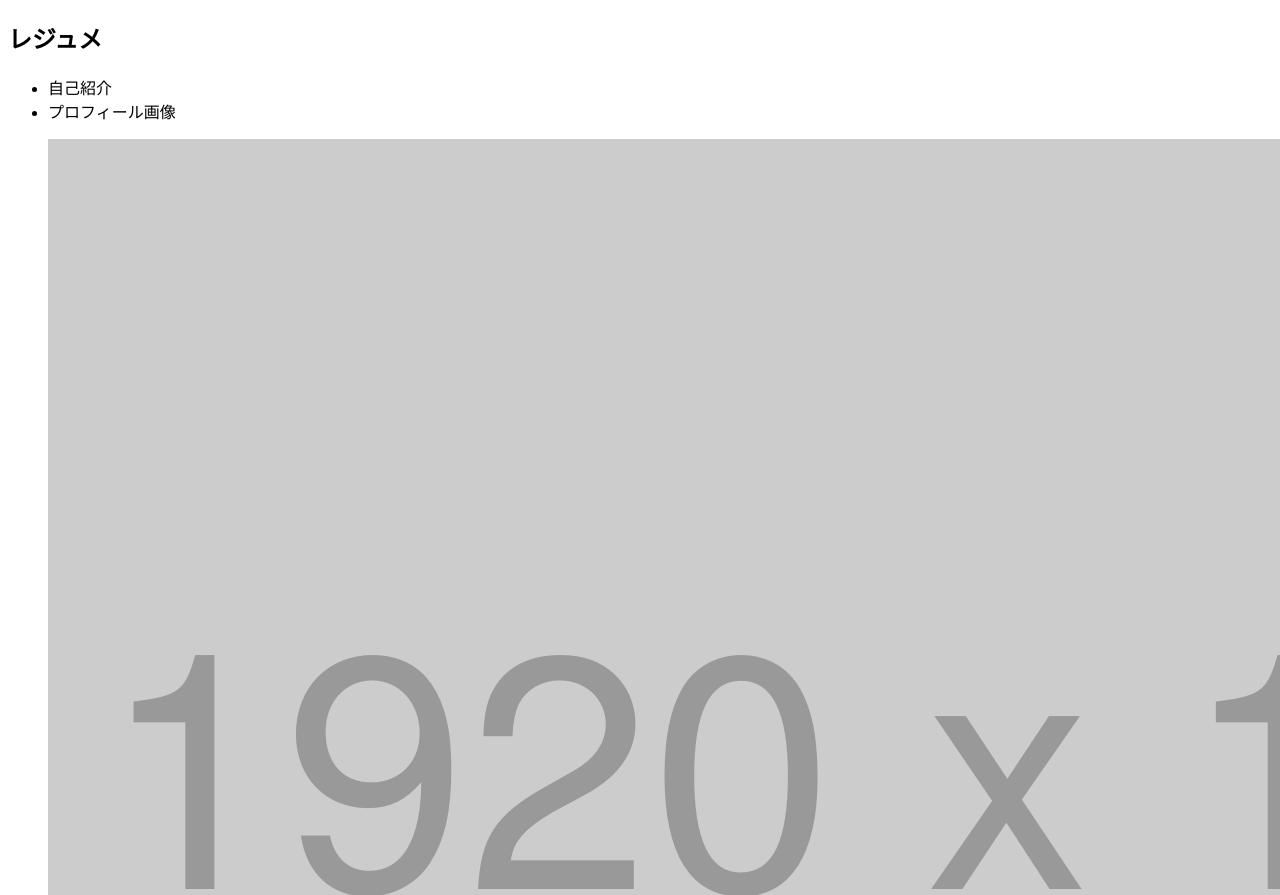
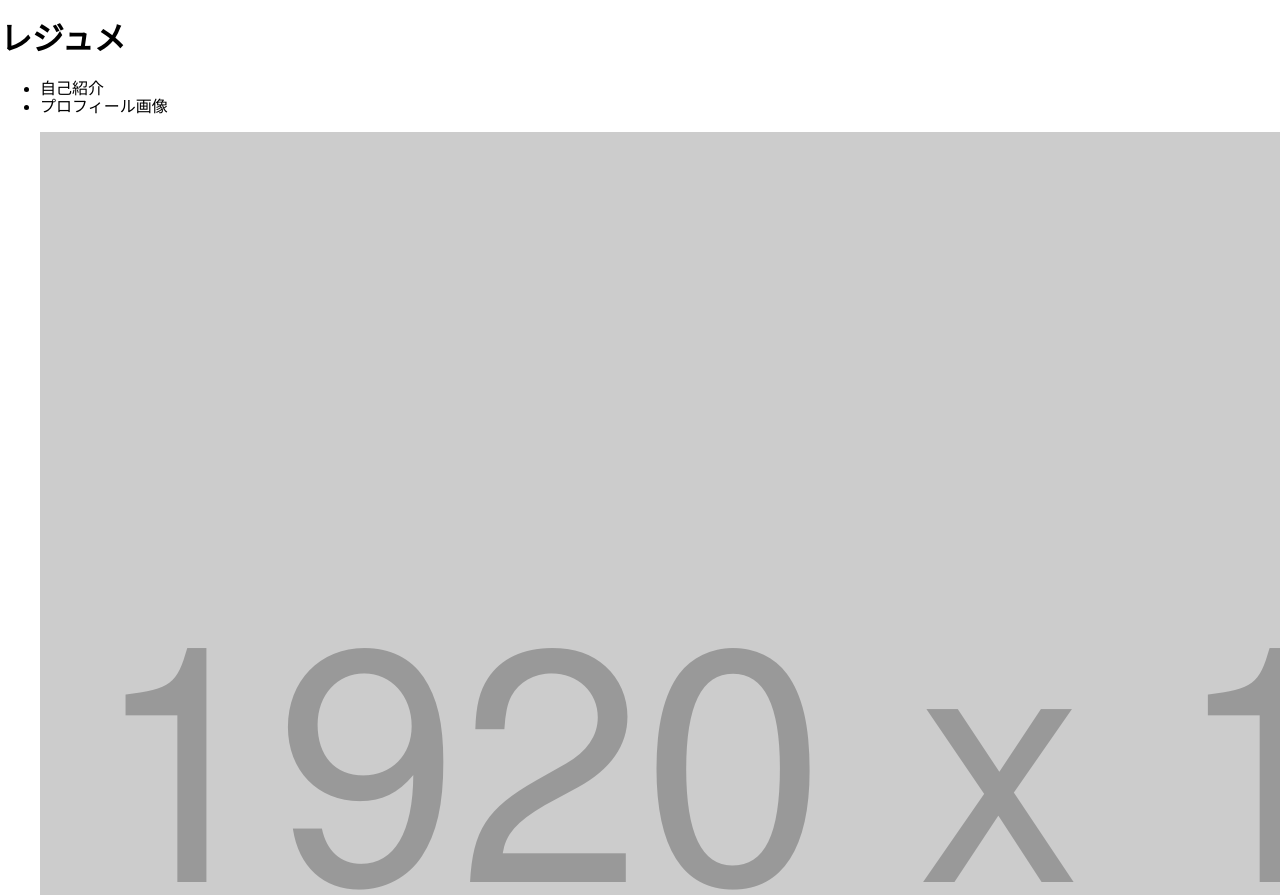
Before and after one commit to hori-kei/hc_practice, a plain HTML site: page html_css_output_beginner/index.html in a window 1280 px wide. Shown: the top 895 px of the page. Drawn offline with Linux system fonts and the light colour scheme.

Commit message:
index.htmlにnormalize.cssを適用

```diff
--- a/html_css_output_beginner/index.html
+++ b/html_css_output_beginner/index.html
@@ -4,11 +4,12 @@
     <meta charset="UTF-8" />
     <meta name="viewport" content="width=device-width, initial-scale=1.0" />
     <title>Document</title>
+    <link rel="stylesheet" href="normalize.css" />
   </head>
   <body>
     <div class="container">
       <header>
-        <h2>レジュメ</h2>
+        <h1>レジュメ</h1>
         <ul>
           <li>自己紹介</li>
           <li>プロフィール画像</li>
```
